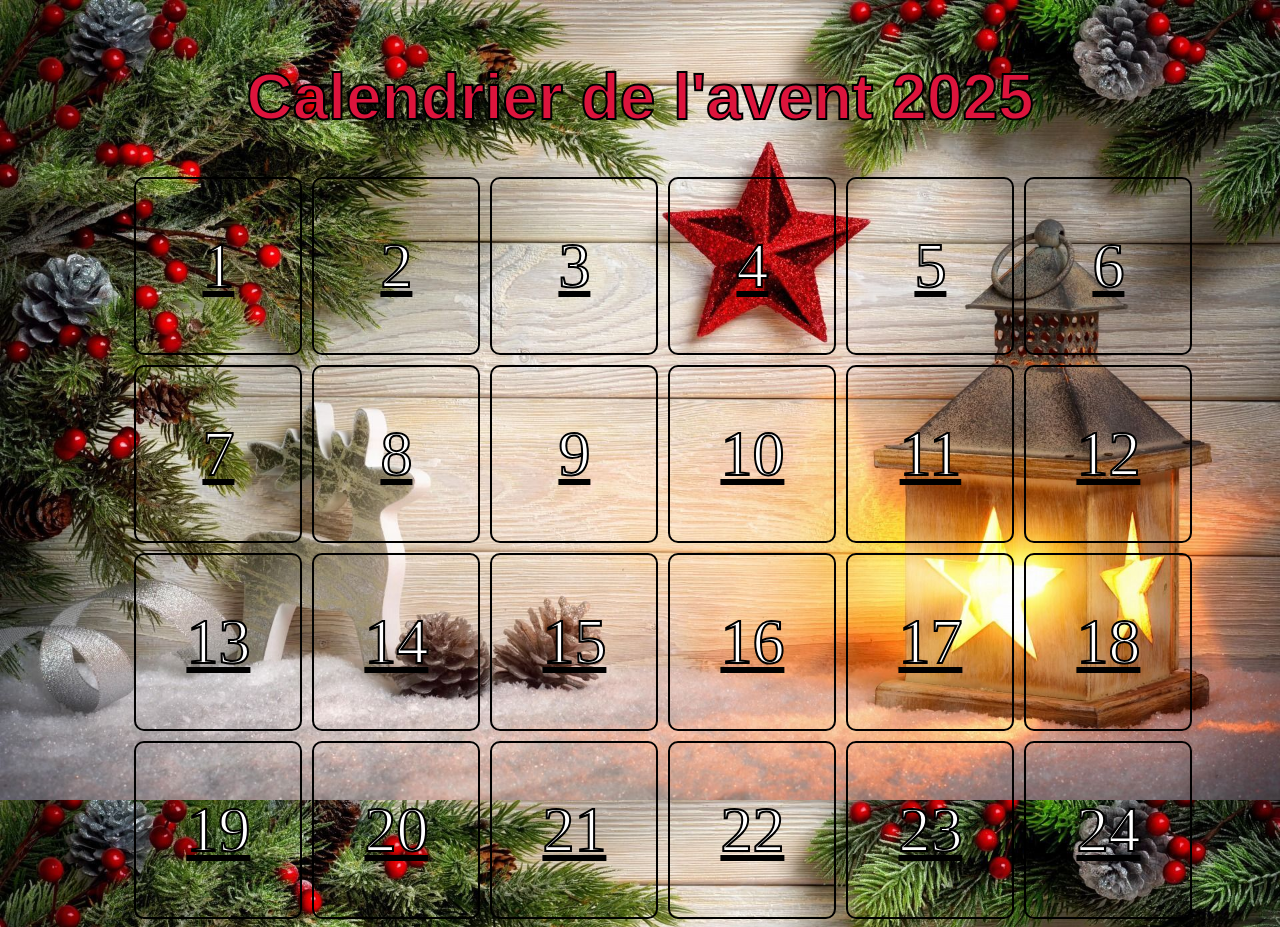
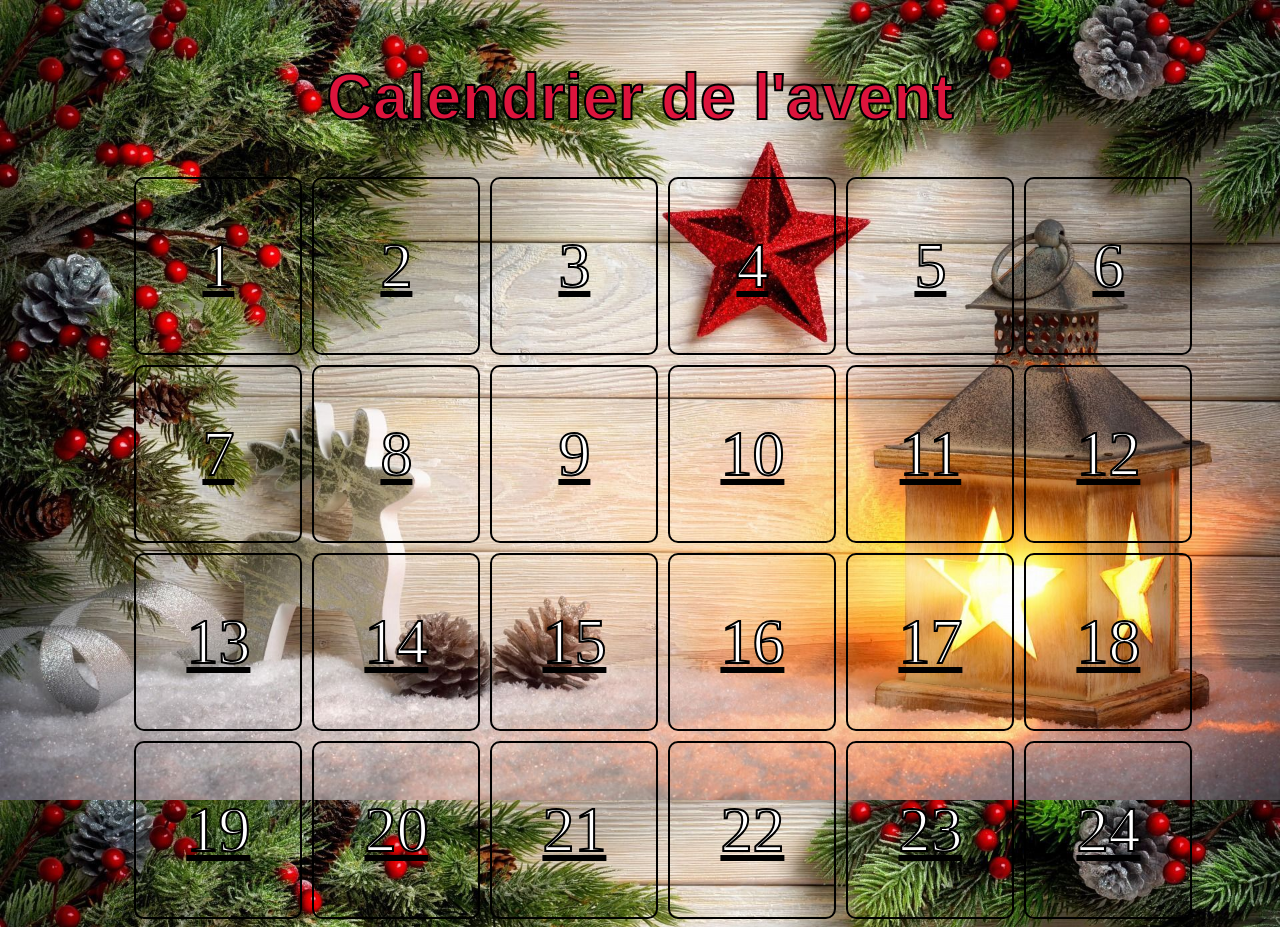
Before and after one commit to Lilismael/Calendrier-avent, a plain HTML site: page index.html in a window 1280 px wide. Drawn offline with Linux system fonts and the light colour scheme.

Commit message:
Update index.html

```diff
--- a/index.html
+++ b/index.html
@@ -3,12 +3,12 @@
 
 <head>
 <meta charset="utf-8">
-<title>Calendrier de l'avent 2025</title>
+<title>Calendrier de l'avent</title>
 <link rel="stylesheet" href="style.css"/>
 </head>
 
 <body>
-    <h1>Calendrier de l'avent 2025</h1>
+    <h1>Calendrier de l'avent</h1>
 
     <div class="calendrier">
         <div class="case"><a href="https://www.youtube.com/shorts/6oELKrlQrPQ">1</a></div>
```
